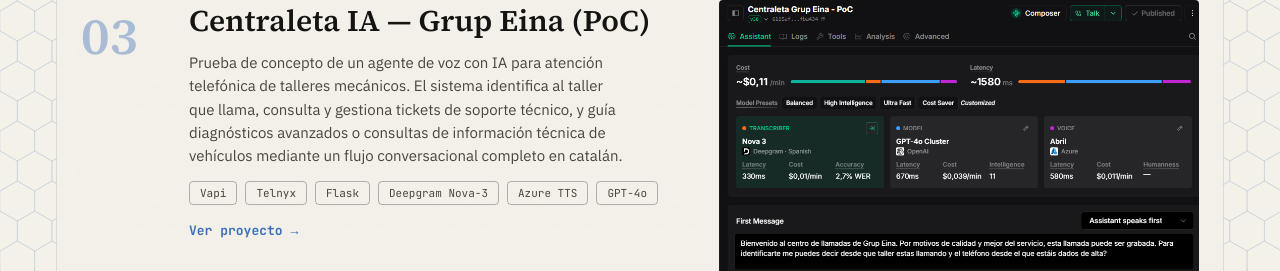
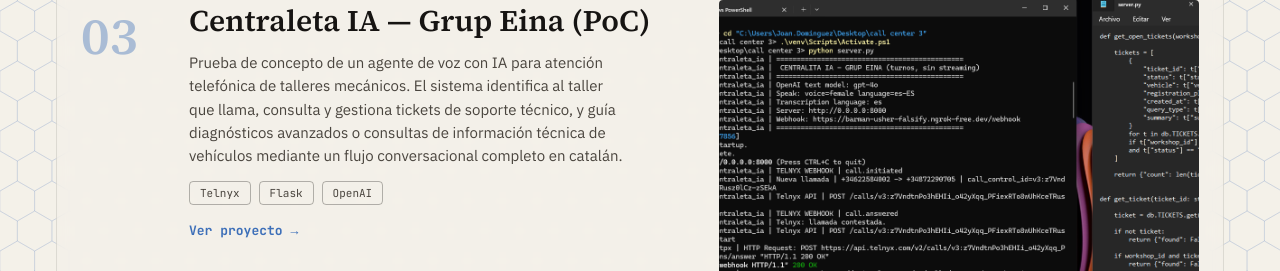
Before and after one commit to Juandomz91/Portfolio-dev-hack, a React (Vite) app in the folder frontend/: page / in a window 1280 px wide. Shown: the part 1420-1691 px from the top of the page. Built offline with nearby package versions, Linux system fonts and the light colour scheme.

Commit message:
callcenter

```diff
--- a/frontend/src/data.js
+++ b/frontend/src/data.js
@@ -9,7 +9,7 @@
       projects: [
         { tag: "01", title: "RecetaIA", desc: "App que sugiere recetas a partir de 4 ingredientes que ya tienes en casa, usando la API de ChatGPT.", stack: ["React", "Python", "OpenAI API"], linkLabel: "Ver proyecto", link: "#", imgSrc: "/assets/recetaia.png", imgAlt: "Captura de RecetaIA" },
         { tag: "02", title: "Can Cargol", desc: "Website creado para hostear un b'n'b y que las reservas no pasen por Booking o Air b'n'b. A día de hoy más de 200 clientes al año nos contactan a través de ella.", stack: ["React", "Python", "CSS"], linkLabel: "Ver proyecto", link: "#", imgSrc: "/assets/can cargol.png", imgAlt: "Captura de Can Cargol" },
-        { tag: "03", title: "Centraleta IA — Grup Eina (PoC)", desc: "Prueba de concepto de un agente de voz con IA para atención telefónica de talleres mecánicos. El sistema identifica al taller que llama, consulta y gestiona tickets de soporte técnico, y guía diagnósticos avanzados o consultas de información técnica de vehículos mediante un flujo conversacional completo en catalán.", stack: ["Vapi", "Telnyx", "Flask", "Deepgram Nova-3", "Azure TTS", "GPT-4o"], linkLabel: "Ver proyecto", link: "#", imgSrc: "/assets/Vapi.png", imgAlt: "Captura de Centraleta IA" },
+        { tag: "03", title: "Centraleta IA — Grup Eina (PoC)", desc: "Prueba de concepto de un agente de voz con IA para atención telefónica de talleres mecánicos. El sistema identifica al taller que llama, consulta y gestiona tickets de soporte técnico, y guía diagnósticos avanzados o consultas de información técnica de vehículos mediante un flujo conversacional completo en catalán.", stack: [ "Telnyx", "Flask", "OpenAI"], linkLabel: "Ver proyecto", link: "#", imgSrc: "/assets/callcenter.png", imgAlt: "Captura de Centraleta IA" },
         { tag: "03", title: "Arreu Campers", desc: "Website encarada a mostrar los proyectos de camperización que hace Norberto", stack: ["React", "Python", "CSS", ""], linkLabel: "Ver proyecto", link: "#", imgSrc: "/assets/Vapi.png", imgAlt: "Captura de Centraleta IA" }
       ],
       skillsLabel: "Habilidades",
@@ -66,7 +66,7 @@
       projects: [
         { tag: "01", title: "RecetaIA", desc: "Appli qui suggère des recettes à partir de 4 ingrédients que vous avez déjà chez vous, via l'API de ChatGPT.", stack: ["React", "Python", "OpenAI API"], linkLabel: "Voir le projet", link: "#", imgSrc: "/assets/recetaia.png", imgAlt: "Capture de RecetaIA" },
         { tag: "02", title: "Can Cargol", desc: "Site web créé pour héberger un B'n'b et que les réservations ne passent pas par Booking ou Air B'n'b. Aujourd'hui, plus de 200 clients nous contactent chaque année par son intermédiaire.", stack: ["React", "Python", "CSS"], linkLabel: "Voir le projet", link: "#", imgSrc: "/assets/can cargol.png", imgAlt: "Capture de Can Cargol" },
-        { tag: "03", title: "Centraleta IA — Grup Eina (PoC)", desc: "Preuve de concept d'un agent vocal IA pour l'accueil téléphonique de garages automobiles. Le système identifie le garage appelant, consulte et gère les tickets de support technique, et guide les diagnostics avancés ou les consultations d'informations techniques de véhicules via un flux conversationnel complet en catalan.", stack: ["Vapi", "Telnyx", "Flask", "Deepgram Nova-3", "Azure TTS", "GPT-4o"], linkLabel: "Voir le projet", link: "#", imgSrc: "/assets/Vapi.png", imgAlt: "Capture de Centraleta IA" }
+        { tag: "03", title: "Centraleta IA — Grup Eina (PoC)", desc: "Preuve de concept d'un agent vocal IA pour l'accueil téléphonique de garages automobiles. Le système identifie le garage appelant, consulte et gère les tickets de support technique, et guide les diagnostics avancés ou les consultations d'informations techniques de véhicules via un flux conversationnel complet en catalan.", stack: ["Vapi", "Telnyx", "Flask", "Deepgram Nova-3", "Azure TTS", "GPT-4o"], linkLabel: "Voir le projet", link: "#", imgSrc: "/assets/callcenter.png", imgAlt: "Capture de Centraleta IA" }
       ],
       skillsLabel: "Compétences",
       skills: ["React", "Python", "Flask", "REST APIs", "SQL", "Git", "CSS"]
@@ -122,7 +122,7 @@
       projects: [
         { tag: "01", title: "RecetaIA", desc: "App que suggereix receptes a partir de 4 ingredients que ja tens a casa, mitjançant l'API de ChatGPT.", stack: ["React", "Python", "OpenAI API"], linkLabel: "Veure projecte", link: "#", imgSrc: "/assets/recetaia.png", imgAlt: "Captura de RecetaIA" },
         { tag: "02", title: "Can Cargol", desc: "Website creat per hostejar un b'n'b i que les reserves no passin per Booking o Air b'n'b. A día d'avui més de 200 clients a l'any ens contacten a través de la web.", stack: ["React", "Python", "CSS"], linkLabel: "Veure projecte", link: "#", imgSrc: "/assets/can cargol.png", imgAlt: "Captura de Can Cargol" },
-        { tag: "03", title: "Centraleta IA — Grup Eina (PoC)", desc: "Prova de concepte d'un agent de veu amb IA per a l'atenció telefònica de tallers mecànics. El sistema identifica el taller que truca, consulta i gestiona tiquets de suport tècnic, i guia diagnòstics avançats o consultes d'informació tècnica de vehicles mitjançant un flux conversacional complet en català.", stack: ["Vapi", "Telnyx", "Flask", "Deepgram Nova-3", "Azure TTS", "GPT-4o"], linkLabel: "Veure projecte", link: "#", imgSrc: "/assets/Vapi.png", imgAlt: "Captura de Centraleta IA" }
+        { tag: "03", title: "Centraleta IA — Grup Eina (PoC)", desc: "Prova de concepte d'un agent de veu amb IA per a l'atenció telefònica de tallers mecànics. El sistema identifica el taller que truca, consulta i gestiona tiquets de suport tècnic, i guia diagnòstics avançats o consultes d'informació tècnica de vehicles mitjançant un flux conversacional complet en català.", stack: ["OpenAI Realtime", "Telnyx", "Flask" ], linkLabel: "Veure projecte", link: "#", imgSrc: "/assets/callcenter.png", imgAlt: "Captura de Centraleta IA" }
       ],
       skillsLabel: "Habilitats",
       skills: ["Javascript", "React", "Python", "Flask", "REST APIs", "SQL", "Git", "CSS"]
@@ -179,7 +179,7 @@
       projects: [
         { tag: "01", title: "RecetaIA", desc: "App that suggests recipes from 4 ingredients you already have at home, using the ChatGPT API.", stack: ["React", "Python", "OpenAI API"], linkLabel: "View project", link: "#", imgSrc: "/assets/recetaia.png", imgAlt: "RecetaIA screenshot" },
         { tag: "02", title: "Can Cargol", desc: "Website created for hosting a b'n'b and that reservations do not go through Booking or Air b'n'b. Today, more than 200 customers a year contact us through it.", stack: ["React", "Python", "CSS"], linkLabel: "View project", link: "#", imgSrc: "/assets/can cargol.png", imgAlt: "Can Cargol screenshot" },
-        { tag: "03", title: "Centraleta IA — Grup Eina (PoC)", desc: "Proof of concept of an AI voice agent for handling phone support at car repair shops. The system identifies the calling workshop, queries and manages technical support tickets, and guides advanced diagnostics or vehicle technical information queries through a complete conversational flow in Catalan.", stack: ["Vapi", "Telnyx", "Flask", "Deepgram Nova-3", "Azure TTS", "GPT-4o"], linkLabel: "View project", link: "#", imgSrc: "/assets/Vapi.png", imgAlt: "Centraleta IA screenshot" }
+        { tag: "03", title: "Centraleta IA — Grup Eina (PoC)", desc: "Proof of concept of an AI voice agent for handling phone support at car repair shops. The system identifies the calling workshop, queries and manages technical support tickets, and guides advanced diagnostics or vehicle technical information queries through a complete conversational flow in Catalan.", stack: ["Vapi", "Telnyx", "Flask", "Deepgram Nova-3", "Azure TTS", "GPT-4o"], linkLabel: "View project", link: "#", imgSrc: "/assets/callcenter.png", imgAlt: "Centraleta IA screenshot" }
       ],
       skillsLabel: "Skills",
       skills: ["React", "Python", "Flask", "REST APIs", "SQL", "Git", "CSS"]
```
Also changed, not shown: frontend/public/assets/Vapi.png (deleted), frontend/public/assets/callcenter.png (added).
